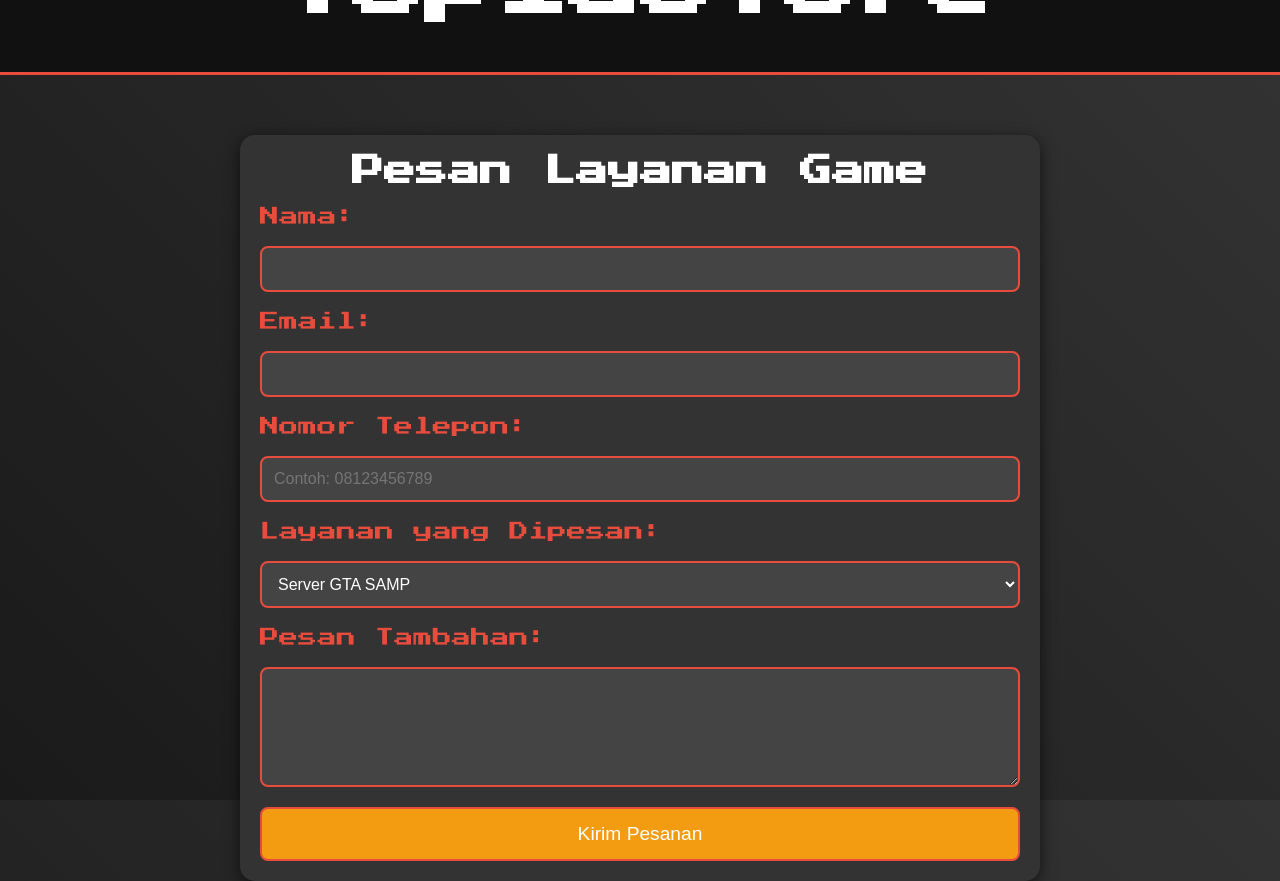
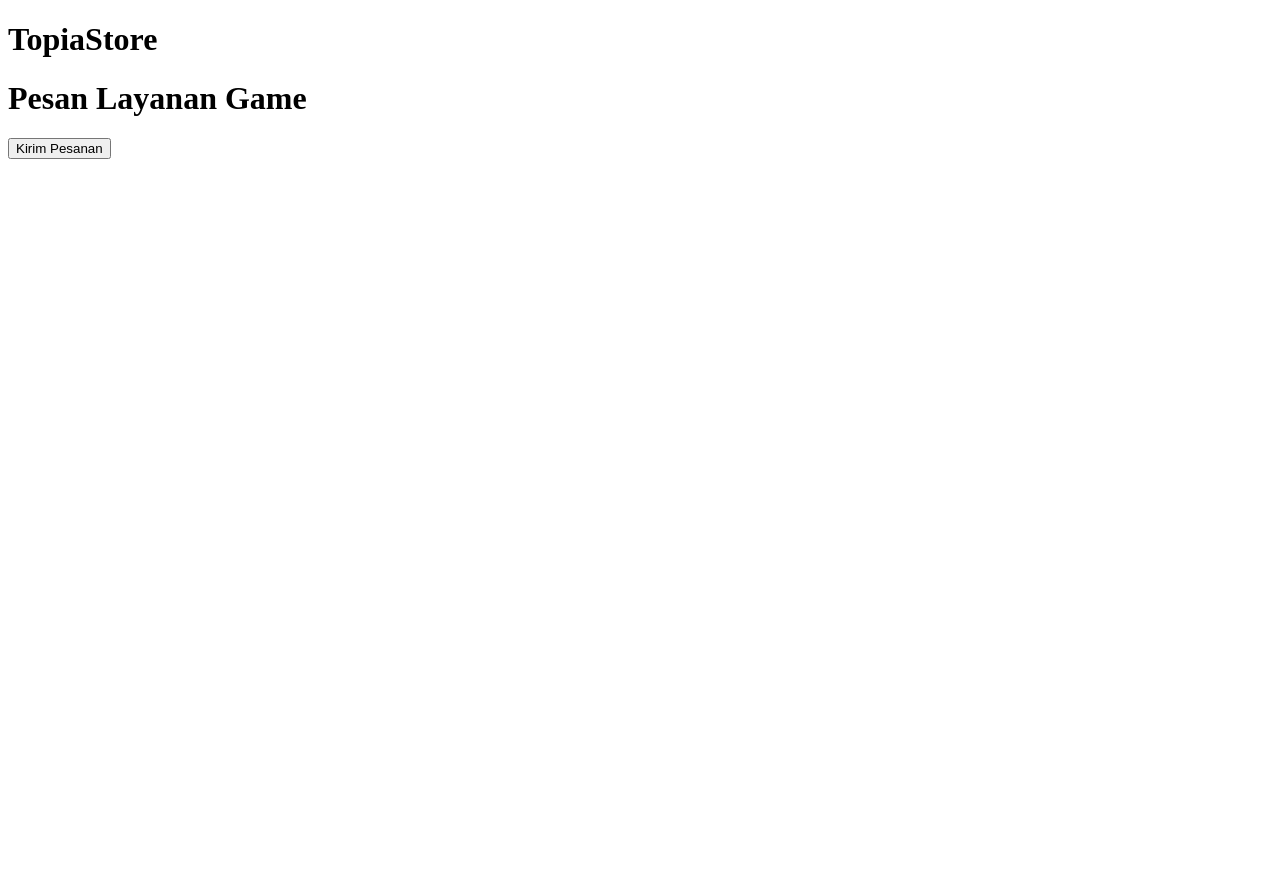
Before and after one commit to TopiaStore/TopiaStore, a plain HTML site: page index.html in a window 1280 px wide. After the commit the page ends 800 px from the top, so only its background shows below. Drawn offline with nearby package versions, Linux system fonts and the light colour scheme.

Commit message:
Update index.html

```diff
--- a/index.html
+++ b/index.html
@@ -1,106 +1,11 @@
 <!DOCTYPE html>
-<html lang="en">
+<html lang="id">
 <head>
     <meta charset="UTF-8">
     <meta name="viewport" content="width=device-width, initial-scale=1.0">
     <title>TopiaStore - Pemesanan Layanan</title>
     <style>
-        /* Reset CSS untuk pengaturan dasar */
-        * {
-            margin: 0;
-            padding: 0;
-            box-sizing: border-box;
-        }
-
-        /* Tampilan dasar */
-        body {
-            font-family: 'Press Start 2P', cursive;
-            background-color: #1a1a1a;
-            color: #fff;
-            margin: 0;
-            padding: 0;
-            display: flex;
-            flex-direction: column;
-            align-items: center;
-            justify-content: center;
-            height: 100vh;
-            background: linear-gradient(45deg, #1a1a1a, #333);
-        }
-
-        header {
-            width: 100%;
-            padding: 30px 0;
-            background-color: #111;
-            text-align: center;
-            font-size: 36px;
-            font-weight: bold;
-            color: #fff;
-            border-bottom: 3px solid #e74c3c;
-            margin-bottom: 30px;
-        }
-
-        main {
-            max-width: 800px;
-            margin-top: 30px;
-            padding: 20px;
-            background-color: #333;
-            box-shadow: 0 4px 15px rgba(0, 0, 0, 0.6);
-            border-radius: 15px;
-            width: 100%;
-        }
-
-        h1 {
-            font-size: 2em;
-            margin-bottom: 20px;
-            text-align: center;
-        }
-
-        form {
-            display: flex;
-            flex-direction: column;
-            gap: 20px;
-        }
-
-        label {
-            font-size: 1.2em;
-            color: #e74c3c;
-        }
-
-        input, select, textarea, button {
-            padding: 12px;
-            border: 2px solid #e74c3c;
-            border-radius: 8px;
-            background-color: #444;
-            color: white;
-            font-size: 1em;
-            outline: none;
-            transition: all 0.3s ease;
-        }
-
-        input:focus, select:focus, textarea:focus {
-            border-color: #f39c12;
-        }
-
-        button {
-            background-color: #f39c12;
-            cursor: pointer;
-            transition: background-color 0.3s ease;
-            font-size: 1.2em;
-            padding: 14px;
-        }
-
-        button:hover {
-            background-color: #e67e22;
-        }
-
-        textarea {
-            resize: vertical;
-            height: 120px;
-        }
-
-        button:active {
-            transform: scale(0.98);
-        }
+        /* CSS tetap seperti sebelumnya */
     </style>
     <link href="https://fonts.googleapis.com/css2?family=Press+Start+2P&display=swap" rel="stylesheet">
 </head>
@@ -111,32 +16,7 @@
     <main>
         <h1>Pesan Layanan Game</h1>
         <form id="orderForm">
-            <label for="name">Nama:</label>
-            <input type="text" id="name" name="name" required>
-
-            <label for="email">Email:</label>
-            <input type="email" id="email" name="email" required>
-
-            <label for="phone">Nomor Telepon:</label>
-            <input type="tel" id="phone" name="phone" pattern="[0-9]{10,15}" placeholder="Contoh: 08123456789" required>
-
-            <label for="service">Layanan yang Dipesan:</label>
-            <select id="service" name="service">
-                <option value="Server GTA SAMP">Server GTA SAMP</option>
-                <option value="Private Server Growtopia">Private Server Growtopia</option>
-                <option value="Minecraft Server">Minecraft Server</option>
-                <option value="Server GTA V">Server GTA V</option>
-                <option value="Promosi Server">Promosi Server</option>
-                <option value="Bot Discord">Bot Discord</option>
-                <option value="Bot WA">Bot WA</option>
-                <option value="Bot UCP GTA">Bot UCP GTA</option>
-                <option value="Mapping GTA SAMP">Mapping GTA SAMP</option>
-                <option value="Creator Custom Items GTPS">Creator Custom Items GTPS</option>
-            </select>
-
-            <label for="message">Pesan Tambahan:</label>
-            <textarea id="message" name="message"></textarea>
-
+            <!-- Formulir tetap seperti sebelumnya -->
             <button type="submit">Kirim Pesanan</button>
         </form>
     </main>
@@ -163,23 +43,21 @@
             }
 
             // Kirim email ke admin
-            emailjs.send("service_s24souq", "template_xqfsdpm", formData)
+            emailjs.send("service_3r85qui", "template_qn9t8wh", formData)
                 .then(function(response) {
-                    // Jeda sebelum mengirim email ke pembeli
-                    setTimeout(function() {
-                        // Kirim email konfirmasi ke pembeli setelah delay
-                        emailjs.send("service_3r85qui", "template_qn9t8wh", formData)
-                            .then(function(response) {
-                                alert('Formulir berhasil dikirim! Kami akan segera menghubungi Anda.');
-                                document.getElementById('orderForm').reset();
-                            }, function(error) {
-                                alert('Terjadi kesalahan saat mengirim email konfirmasi ke pembeli.');
-                                console.error('EmailJS Error (Pembeli):', error);
-                            });
-                    }, 2000); // Jeda 2 detik sebelum mengirim email ke pembeli
+                    console.log('Email ke admin berhasil dikirim:', response);
+                }, function(error) {
+                    console.error('Error mengirim email ke admin:', error);
+                });
+
+            // Kirim email ke pembeli
+            emailjs.send("service_3r85qui", "template_qn9t8wh", formData)
+                .then(function(response) {
+                    alert('Formulir berhasil dikirim! Kami akan segera menghubungi Anda.');
+                    document.getElementById('orderForm').reset();
                 }, function(error) {
                     alert('Terjadi kesalahan, silakan coba lagi.');
-                    console.error('EmailJS Error (Admin):', error);
+                    console.error('Error mengirim email ke pembeli:', error);
                 });
         });
     </script>
```
